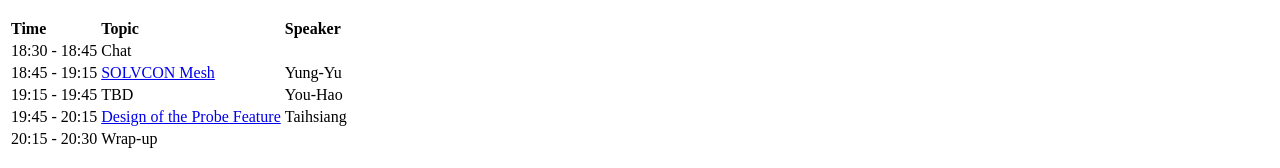
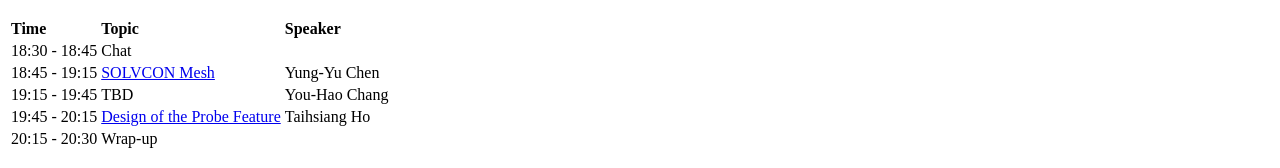
Before and after one commit to solvcon/seminar, a plain HTML site: page 2015/first/index.html in a window 1280 px wide. Shown: the part 217-385 px from the top of the page. Drawn offline with Linux system fonts and the light colour scheme.

Commit message:
Use full name.

```diff
--- a/2015/first/index.html
+++ b/2015/first/index.html
@@ -29,17 +29,17 @@
 <tr>
   <td align="left">18:45 - 19:15</td>
   <td align="left"><a href="#mesh">SOLVCON Mesh</a></td>
-  <td align="left">Yung-Yu</td>
+  <td align="left">Yung-Yu Chen</td>
 </tr>
 <tr>
   <td align="left">19:15 - 19:45</td>
   <td align="left">TBD</td>
-  <td align="left">You-Hao</td>
+  <td align="left">You-Hao Chang</td>
 </tr>
 <tr>
   <td align="left">19:45 - 20:15</td>
   <td align="left"><a href="#probe">Design of the Probe Feature</a></td>
-  <td align="left">Taihsiang</td>
+  <td align="left">Taihsiang Ho</td>
 </tr>
 <tr>
   <td align="left">20:15 - 20:30</td>
```
Also changed, not shown: 1 other file.
